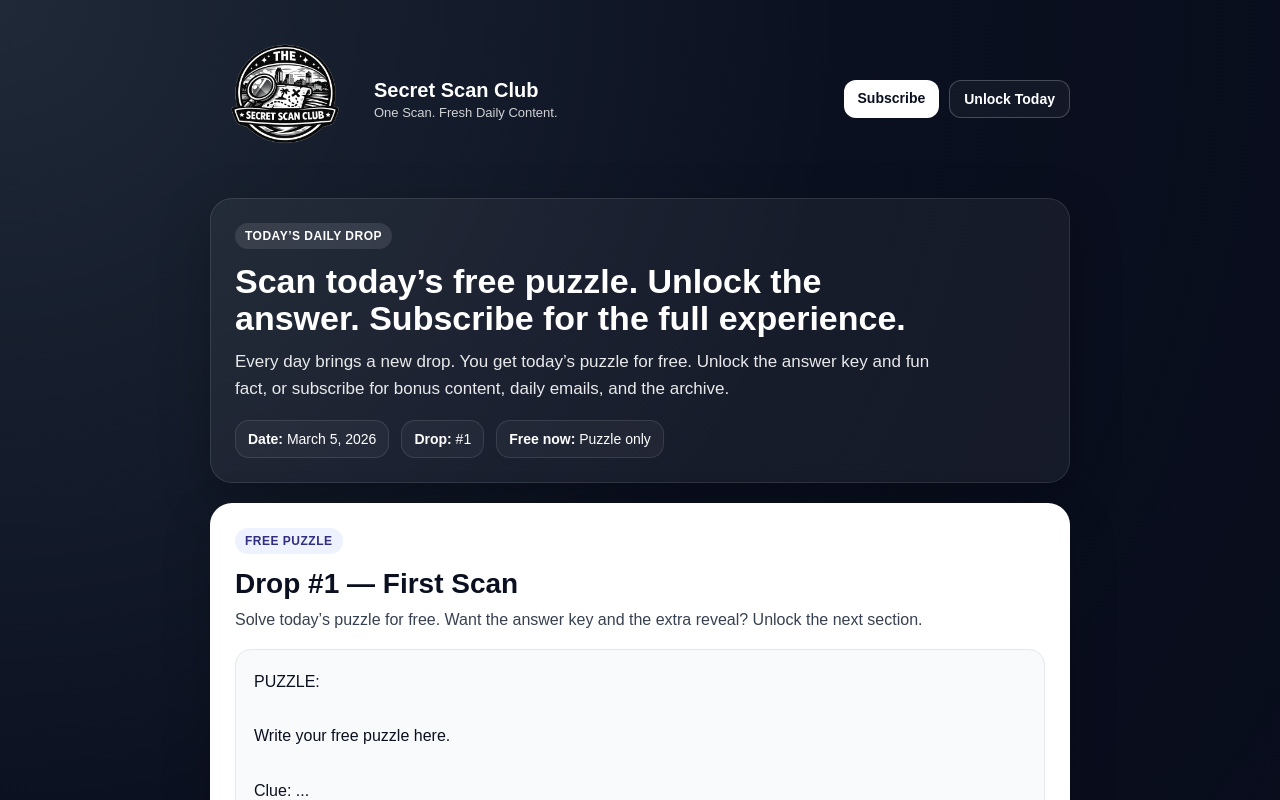
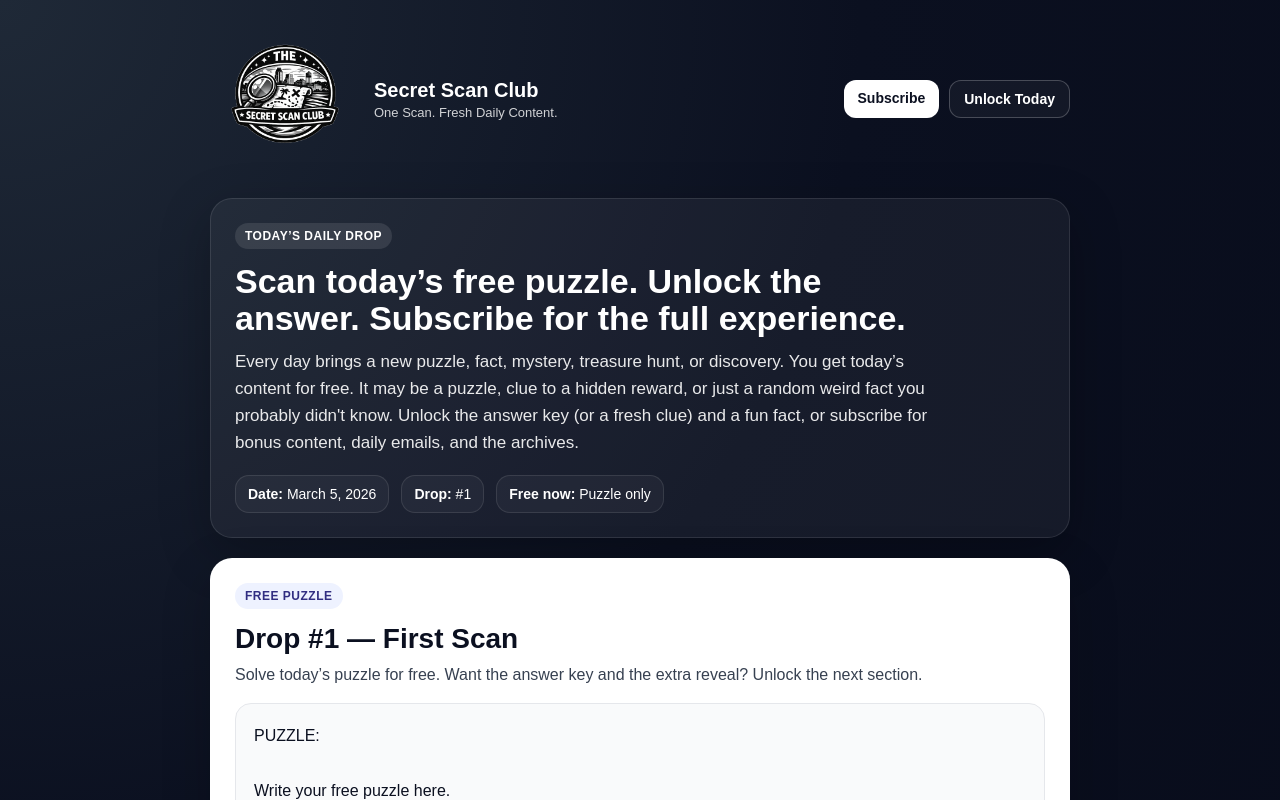
Before and after one commit to ryanc192/secretscanclub.com, a Next.js app: page /scan in a window 1280 px wide. Shown: the top 800 px of the page. Built offline with nearby package versions, Linux system fonts and the light colour scheme.

Commit message:
Update page.tsx

```diff
--- a/app/scan/page.tsx
+++ b/app/scan/page.tsx
@@ -511,8 +511,8 @@ export default function ScanPage() {
             </h1>
 
             <p className="hero-text">
-              Every day brings a new drop. You get today’s puzzle for free. Unlock the answer key
-              and fun fact, or subscribe for bonus content, daily emails, and the archive.
+              Every day brings a new puzzle, fact, mystery, treasure hunt, or discovery. You get today’s content for free. It may be a puzzle, clue to a hidden reward, or just a random weird fact you probably didn't know.
+              Unlock the answer key (or a fresh clue) and a fun fact, or subscribe for bonus content, daily emails, and the archives.
             </p>
 
             <div className="meta-row">
```
